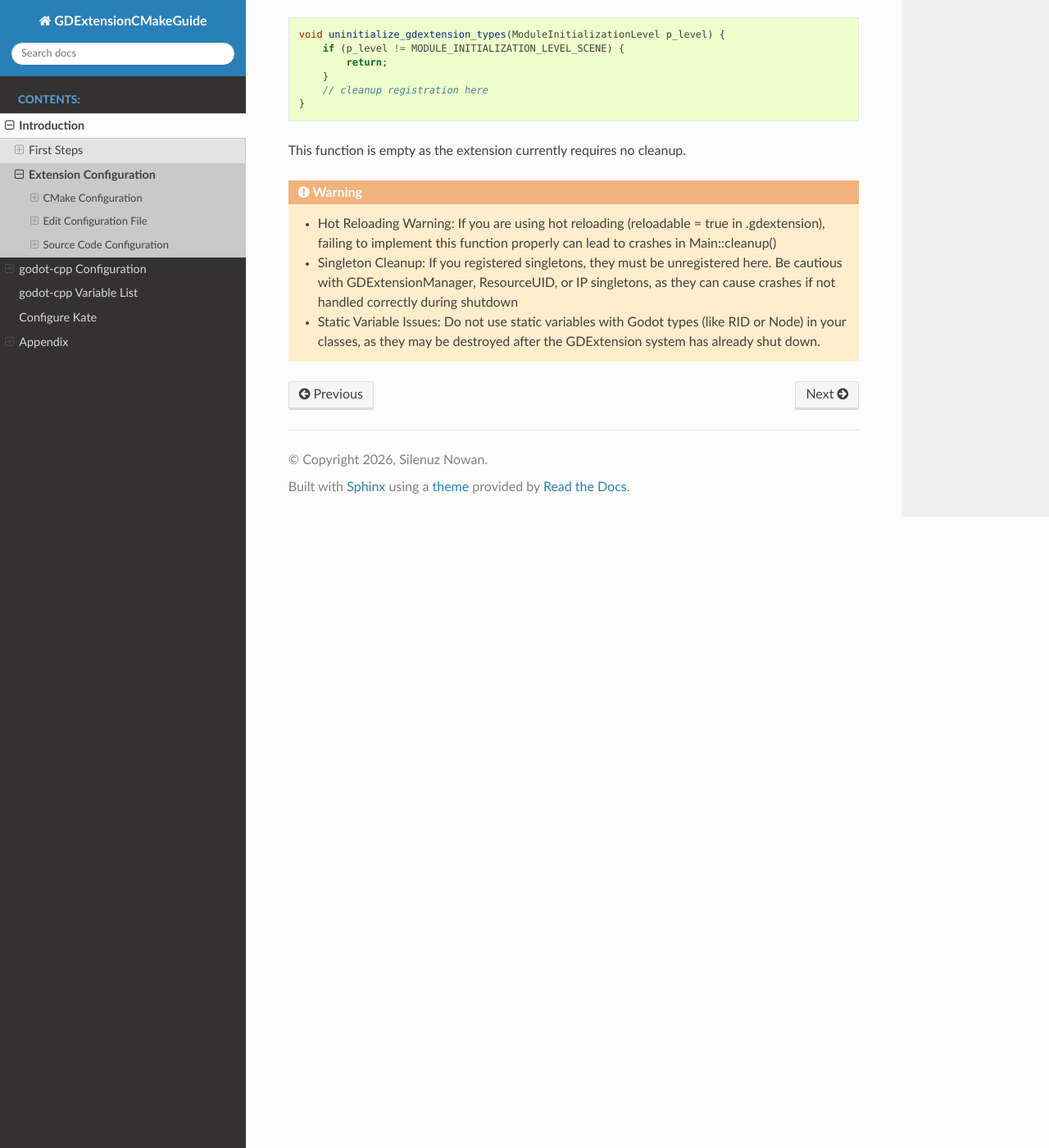
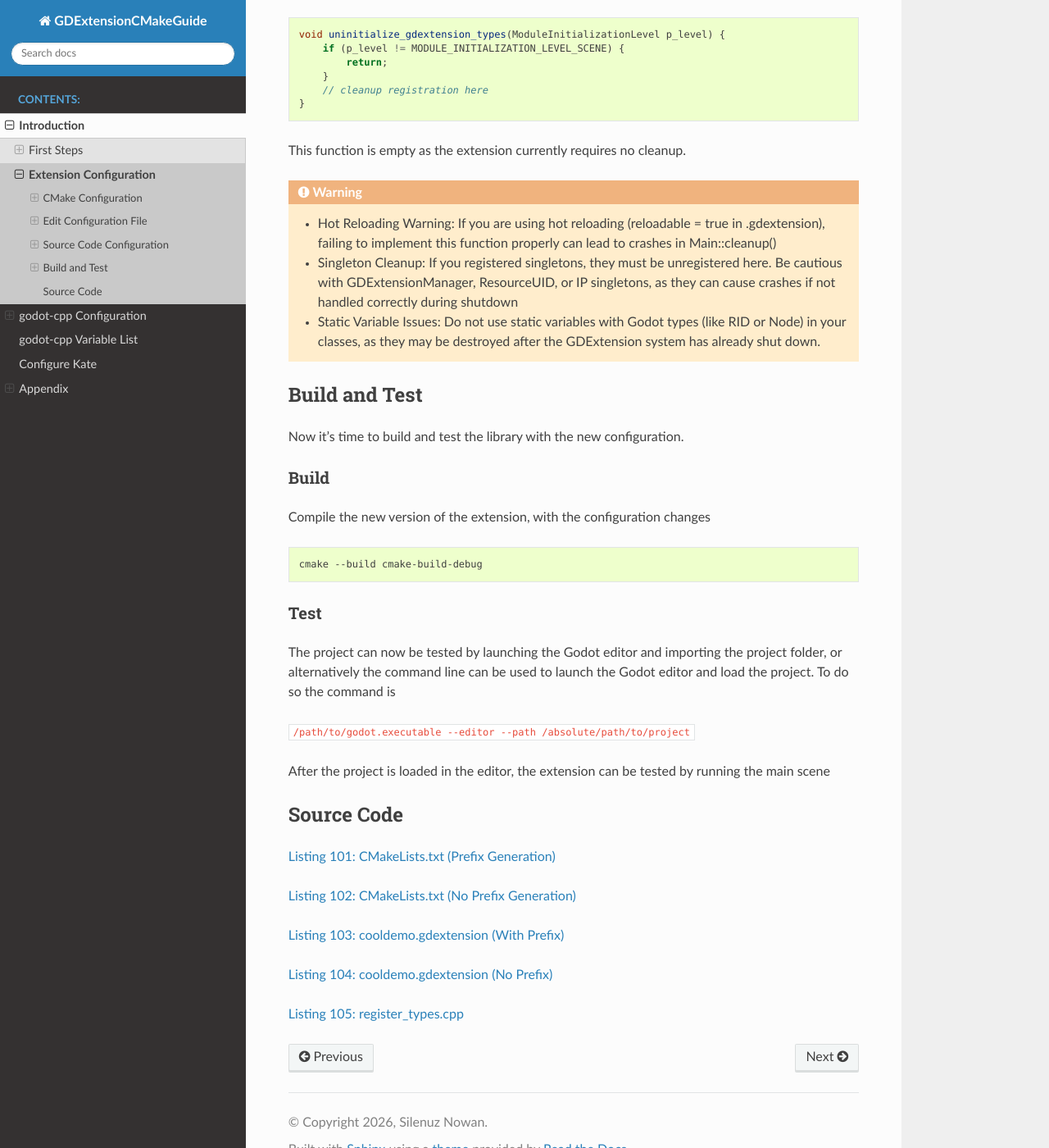
Before and after one commit to silenuz/GDExtension_CMake, a Sphinx documentation site: the page built from docs/source/introduction/extension_configuration.rst, in a window 1280 px wide and 1400 px high, scrolled down 5400 px. Shown: the whole window at 82% size. Built offline with Sphinx 7.4.7 and the Read the Docs theme 3.1.0, drawn with Linux system fonts in a browser that asks for light colours.

Commit message:
labels added to code listings, and links added to extension config docs

```diff
--- a/docs/source/introduction/extension_configuration.rst
+++ b/docs/source/introduction/extension_configuration.rst
@@ -260,3 +260,40 @@ This function is empty as the extension currently requires no cleanup.
     * Hot Reloading Warning: If you are using hot reloading (reloadable = true in .gdextension), failing to implement this function properly can lead to crashes in Main::cleanup()
     * Singleton Cleanup: If you registered singletons, they must be unregistered here. Be cautious with GDExtensionManager, ResourceUID, or IP singletons, as they can cause crashes if not handled correctly during shutdown
     * Static Variable Issues: Do not use static variables with Godot types (like RID or Node) in your classes, as they may be destroyed after the GDExtension system has already shut down.
+
+
+Build and Test
+==============
+
+Now it's time to build and test the library with the new configuration.
+
+Build
+^^^^^
+
+Compile the new version of the extension, with the configuration changes
+
+.. code:: shell
+
+   cmake --build cmake-build-debug
+
+Test
+^^^^
+The project can now be tested by launching the Godot editor and importing the project folder, or alternatively
+the command line can be used to launch the Godot editor and load the project.  To do so the command is
+
+``/path/to/godot.executable --editor --path /absolute/path/to/project``
+
+After the project is loaded in the editor, the extension can be tested by running the main scene
+
+Source Code
+===========
+
+:ref:`coderef101`
+
+:ref:`coderef102`
+
+:ref:`coderef103`
+
+:ref:`coderef104`
+
+:ref:`coderef105`
```
Also changed, not shown: docs/source/appendix/code_listing/code_extension_configuration.rst (+9 -0 lines).
